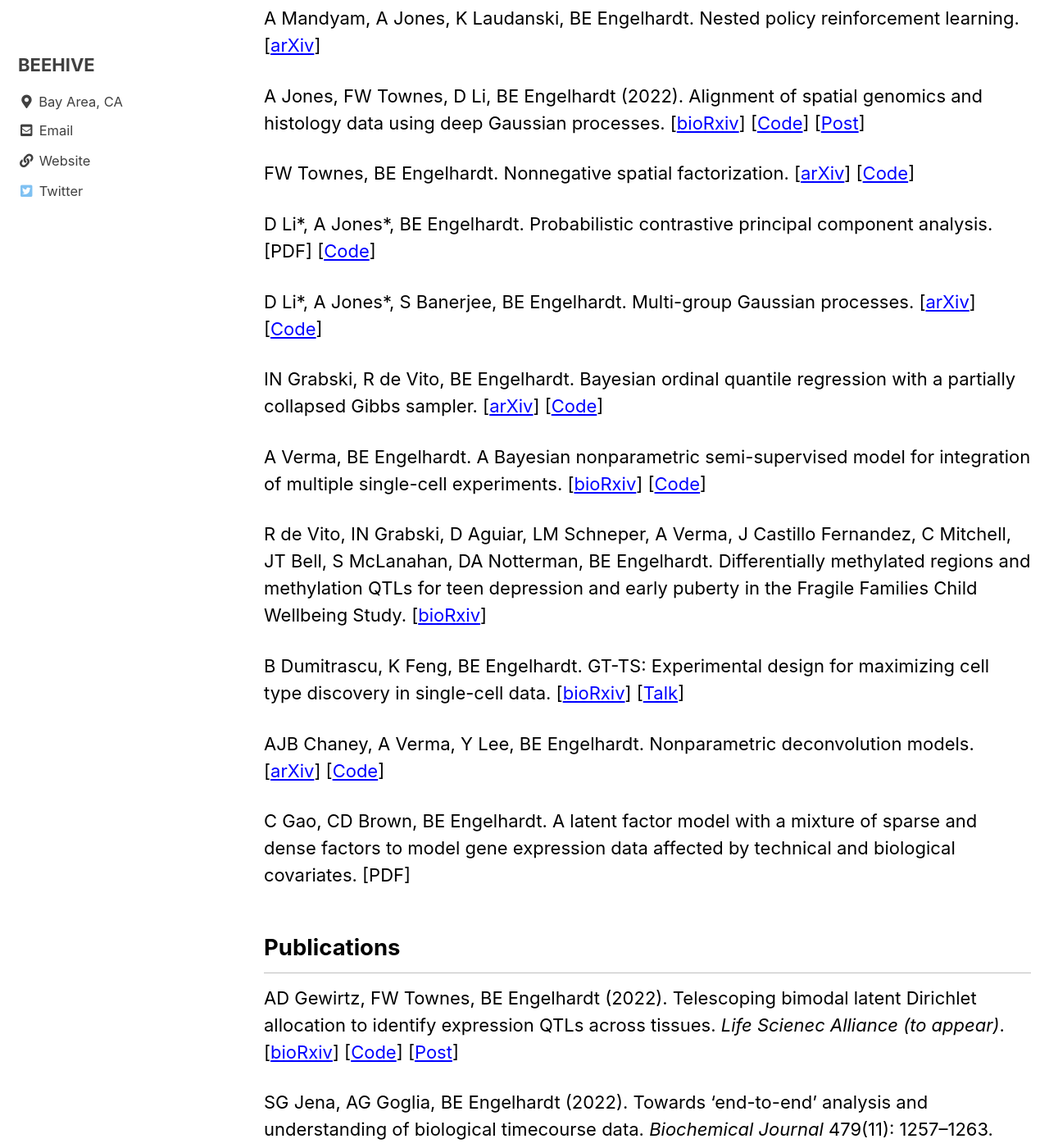
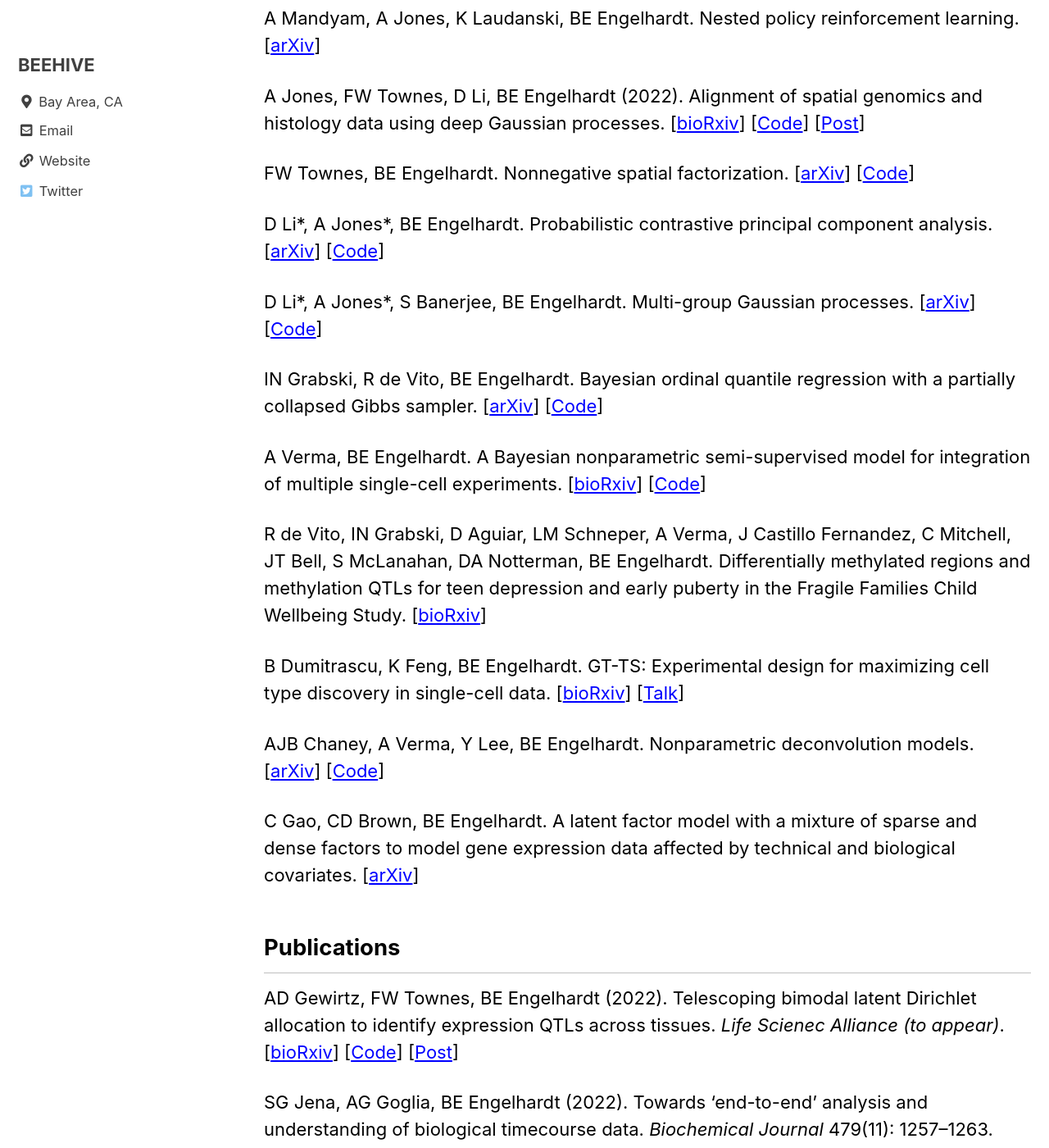
Before and after one commit to stanfordbeehive/stanfordbeehive.github.io, a Jekyll site: the page built from _pages/publications.md, in a window 1280 px wide and 1400 px high, scrolled down 462 px. Shown: the whole window at 82% size. Built offline with Jekyll 4.4.1, drawn with Linux system fonts in a browser that asks for light colours; cached includes are drawn as plain includes.

Commit message:
Update publications.md

```diff
--- a/_pages/publications.md
+++ b/_pages/publications.md
@@ -16,7 +16,7 @@ A Jones, FW Townes, D Li, BE Engelhardt (2022). Alignment of spatial genomics an
 
 FW Townes, BE Engelhardt. Nonnegative spatial factorization. [[arXiv](https://arxiv.org/abs/2110.06122)] [[Code](https://github.com/willtownes/nsf-paper)]
 
-D Li\*, A Jones\*, BE Engelhardt. Probabilistic contrastive principal component analysis. [PDF] [[Code](https://github.com/andrewcharlesjones/pcpca)]
+D Li\*, A Jones\*, BE Engelhardt. Probabilistic contrastive principal component analysis. [[arXiv](https://arxiv.org/abs/2012.07977)] [[Code](https://github.com/andrewcharlesjones/pcpca)]
 
 D Li\*, A Jones\*, S Banerjee, BE Engelhardt. Multi-group Gaussian processes. [[arXiv](https://arxiv.org/abs/2110.08411)] [[Code](https://github.com/andrewcharlesjones/multi-group-GP)]
 
@@ -30,7 +30,7 @@ B Dumitrascu, K Feng, BE Engelhardt. GT-TS: Experimental design for maximizing c
 
 AJB Chaney, A Verma, Y Lee, BE Engelhardt. Nonparametric deconvolution models. [[arXiv](arxiv.org/abs/2003.07718)] [[Code](https://github.com/ajbc/ndm)]
 
-C Gao, CD Brown, BE Engelhardt. A latent factor model with a mixture of sparse and dense factors to model gene expression data affected by technical and biological covariates. [PDF]
+C Gao, CD Brown, BE Engelhardt. A latent factor model with a mixture of sparse and dense factors to model gene expression data affected by technical and biological covariates. [[arXiv](https://arxiv.org/abs/1310.4792)]
 
 ## Publications
 
```
